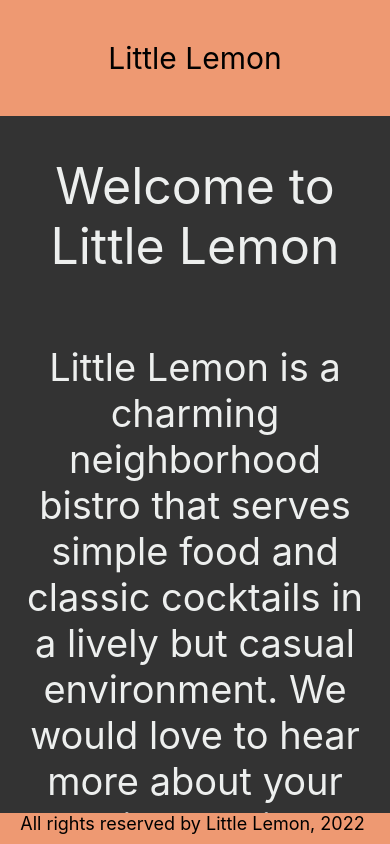
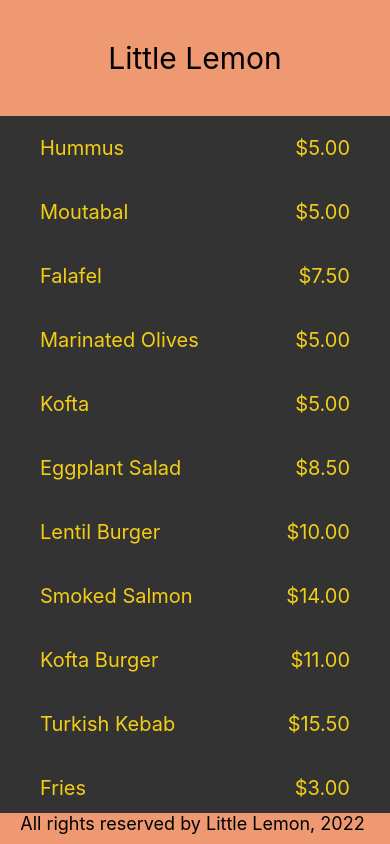
Before and after one commit to vipulpathak113/LittleLemonApp, a React Native app: screen / in a window 390 px wide. Built offline with nearby package versions, Linux system fonts and the light colour scheme.

Commit message:
flat list added

```diff
--- a/App.tsx
+++ b/App.tsx
@@ -3,13 +3,14 @@
 import Header from "./components/Header";
 import Footer from "./components/Footer";
 import WelcomeScreen from "./components/WelcomeScreen";
+import MenuItems from "./components/MenuItems";
 
 export default function App() {
   return (
     <>
       <View style={appStyle.appView}>
         <Header />
-        <WelcomeScreen />
+        <MenuItems/>
       </View>
       <View style={appStyle.appFooter}>
         <Footer />
--- a/components/Footer.jsx
+++ b/components/Footer.jsx
@@ -13,7 +13,7 @@
 
 const footerStyle = {
   container: {
-    backgroundColor: "#333333,",
+    backgroundColor: "#EE9972,",
     marginBottom: 10,
   },
   footerText: {
--- /dev/null
+++ b/components/MenuItems.jsx
@@ -0,0 +1,63 @@
+import { View, Text, FlatList, StyleSheet } from "react-native";
+import React from "react";
+
+const menuItemsToDisplay = [
+  { name: "Hummus", price: "$5.00", id: "1A" },
+  { name: "Moutabal", price: "$5.00", id: "2B" },
+  { name: "Falafel", price: "$7.50", id: "3C" },
+  { name: "Marinated Olives", price: "$5.00", id: "4D" },
+  { name: "Kofta", price: "$5.00", id: "5E" },
+  { name: "Eggplant Salad", price: "$8.50", id: "6F" },
+  { name: "Lentil Burger", price: "$10.00", id: "7G" },
+  { name: "Smoked Salmon", price: "$14.00", id: "8H" },
+  { name: "Kofta Burger", price: "$11.00", id: "9I" },
+  { name: "Turkish Kebab", price: "$15.50", id: "10J" },
+  { name: "Fries", price: "$3.00", id: "11K" },
+  { name: "Buttered Rice", price: "$3.00", id: "12L" },
+  { name: "Bread Sticks", price: "$3.00", id: "13M" },
+  { name: "Pita Pocket", price: "$3.00", id: "14N" },
+  { name: "Lentil Soup", price: "$3.75", id: "15O" },
+  { name: "Greek Salad", price: "$6.00", id: "16Q" },
+  { name: "Rice Pilaf", price: "$4.00", id: "17R" },
+  { name: "Baklava", price: "$3.00", id: "18S" },
+  { name: "Tartufo", price: "$3.00", id: "19T" },
+  { name: "Tiramisu", price: "$5.00", id: "20U" },
+  { name: "Panna Cotta", price: "$5.00", id: "21V" },
+];
+
+const Item = ({ name, price }) => (
+  <View style={menuStyle.innerContainer}>
+    <Text style={menuStyle.itemText}>{name}</Text>
+    <Text style={menuStyle.itemText}>{price}</Text>
+  </View>
+);
+
+export default function MenuItems() {
+  const renderItem = ({ item }) => <Item name={item.name} price={item.price} />;
+
+  return (
+    <View style={menuStyle.container}>
+      <FlatList
+        data={menuItemsToDisplay}
+        renderItem={renderItem}
+        keyExtractor={(item) => item.id}
+      />
+    </View>
+  );
+}
+
+const menuStyle = StyleSheet.create({
+  container: {
+    flex: 1,
+  },
+  innerContainer: {
+    paddingHorizontal: 40,
+    paddingVertical: 20,
+    flexDirection: "row",
+    justifyContent: "space-between",
+  },
+  itemText: {
+    color: "#F4CE14",
+    fontSize: 20,
+  },
+});
```
